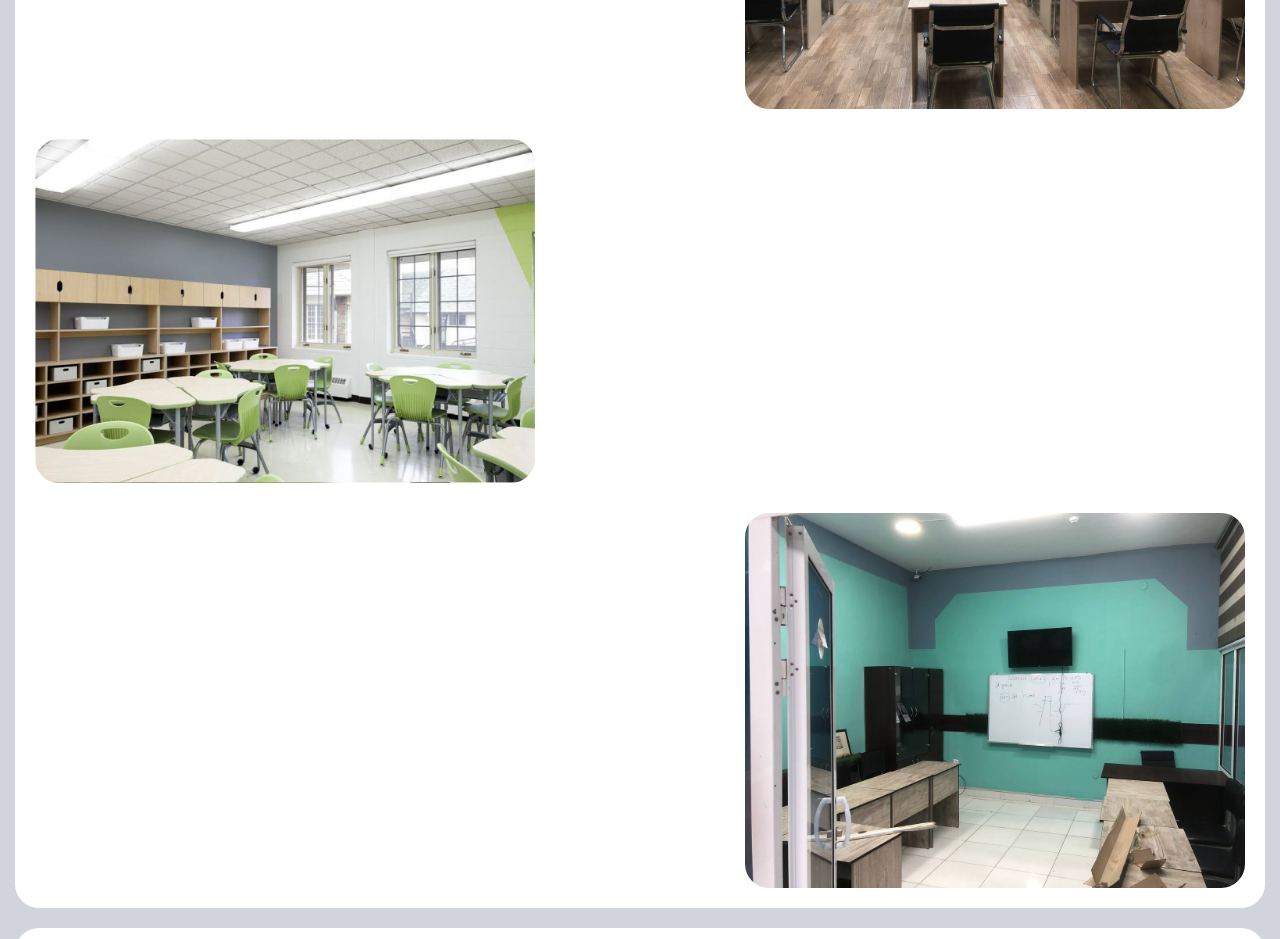
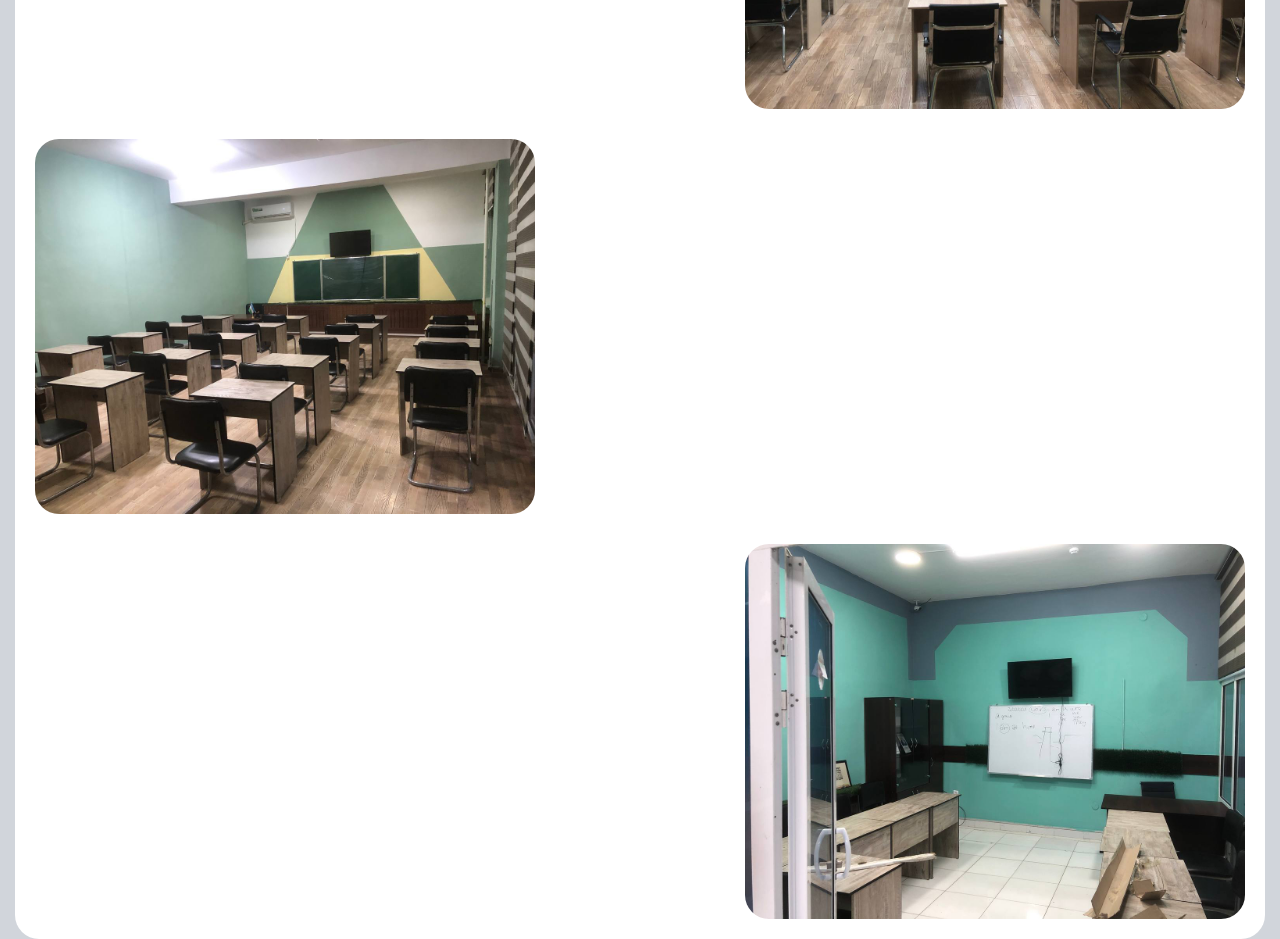
Before and after one commit to sharifov-aslbek/kelajak-school, a Vue app: page /about-school in a window 1280 px wide. Shown: the part 2580-3519 px from the top of the page. Built offline with nearby package versions, Linux system fonts and the light colour scheme.

Commit message:
added school images

```diff
--- a/src/views/About.vue
+++ b/src/views/About.vue
@@ -94,7 +94,7 @@
                   </div>
 
                   <div class="flex" v-motion-pop-visible>
-                     <img class="order-1 lg:order-2 rounded-3xl w-full max-w-[500px]" src="@/assets/images/sinfxona.jpg" alt="#">
+                     <img class="order-1 lg:order-2 rounded-3xl w-full max-w-[500px]" src="@/assets/images/sinfxona-school.jpg" alt="#">
                   </div>
                   <div class="flex justify-end" v-motion-pop-visible>
                      <img class="order-1 lg:order-2 rounded-3xl w-full max-w-[500px]" src="@/assets/images/sinfxona-3.jpg" alt="#">
```
Also changed, not shown: src/assets/images/sinfxona-school.jpg (added).
